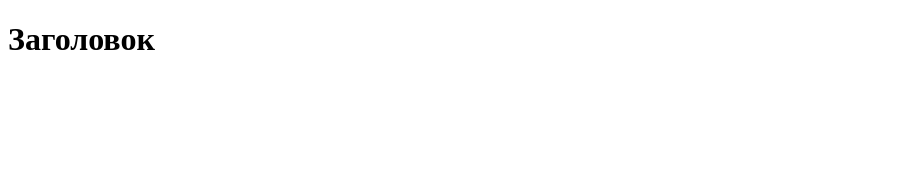
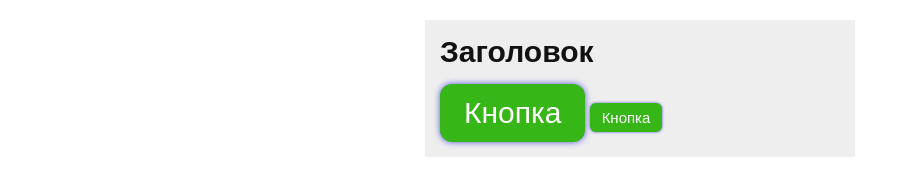
Before and after one commit to Zimovec-Vladislav/em-rem, a plain HTML site: page index.html in a window 1280 px wide. Shown: the whole page, without its empty margins (0-909 px from the left). Drawn offline with Linux system fonts and the light colour scheme.

Commit message:
end lesson css-units

```diff
--- a/index.html
+++ b/index.html
@@ -2,14 +2,16 @@
 <html lang="en">
 <head>
     <meta charset="UTF-8">
+    <link rel="stylesheet" href="style.css">
     <title>Единицы измерения в CSS</title>
 </head>
 <body>
 
-   <div class="title">
+   <div class="container">
        <h1 class="title">Заголовок</h1>
 
-       <a class="btn" href="#"></a>
+       <a class="btn" href="#">Кнопка</a>
+       <a class="btn btn-xl" href="#">Кнопка</a>
    </div>
 
 </body>
--- a/style.css
+++ b/style.css
@@ -1,8 +1,12 @@
+html {
+    font-size: 15px;
+}
+
 body {
     margin: 0;
 
     font-family: Arial, sans-serif;
-    font-size: 15px;
+    font-size: 1rem;
     color: #121212;
 }
 
@@ -23,11 +27,17 @@ body {
 
 .btn {
     display: inline-block;
-    padding: 6px 12px;
+    padding: 0.4em 0.8em;
 
     background-color: #36b717;
+    border-radius: 0.4em;
+    box-shadow: 0 0 0.2em #5353e3;
 
-    font-size: 15px;
+    font-size: 2rem;
     color: #fff;
     text-decoration: none;
 }
+
+.btn-xl {
+    font-size: 1rem;
+}
```
